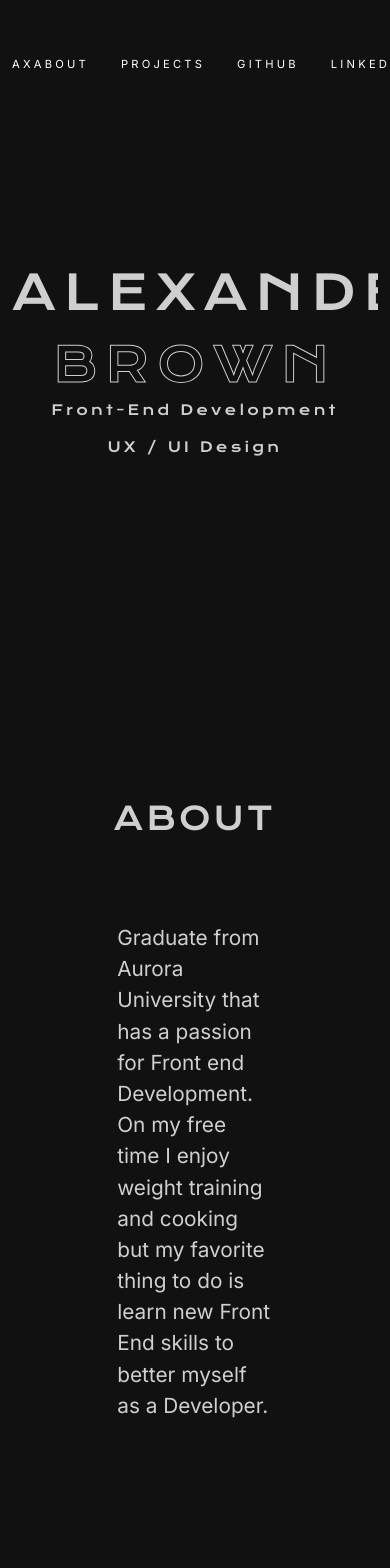
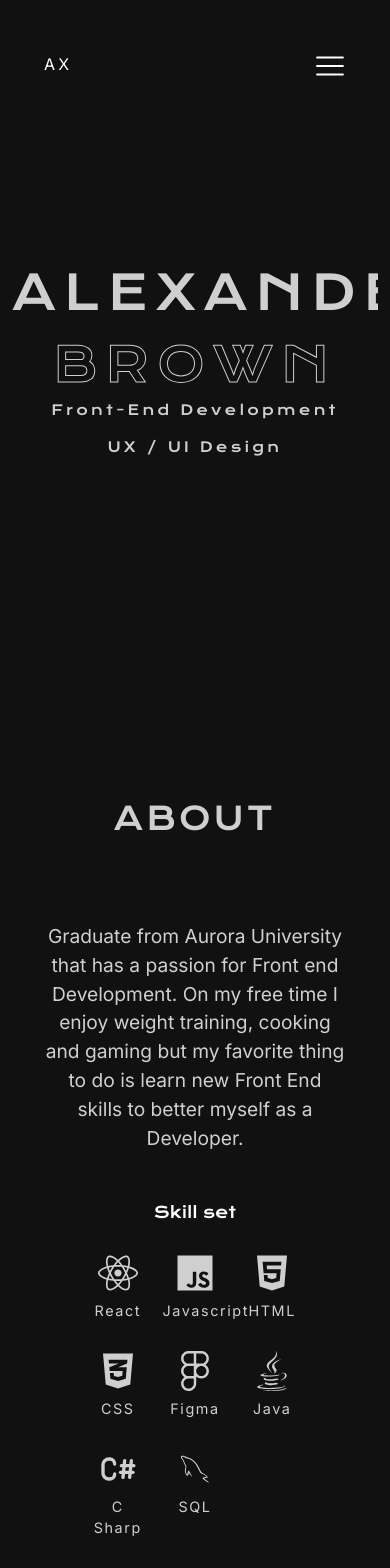
Before and after one commit to AxAnder0095/personalwebsite, a React (Vite) app: page / in a window 390 px wide. Shown: the top 1568 px of the page. Built offline with nearby package versions, Linux system fonts and the light colour scheme.

Commit message:
fixed navbar and added skills

```diff
--- a/src/Icons/Icons.jsx
+++ b/src/Icons/Icons.jsx
@@ -13,6 +13,8 @@ import { DiMysql } from "react-icons/di";
 import { GiCampCookingPot } from "react-icons/gi";
 import { GiWeightLiftingUp } from "react-icons/gi";
 import { IoLogoGameControllerB } from "react-icons/io";
+
+import { FaFigma } from "react-icons/fa";
 
 
 export const Icons = {
@@ -32,6 +34,8 @@ export const Icons = {
     weightIcon: <GiWeightLiftingUp/>,
     gamingIcon: <IoLogoGameControllerB/>,
 
+    figmaIcon: <FaFigma />
+
 
 
 }
--- a/src/views/Home2.jsx
+++ b/src/views/Home2.jsx
@@ -1,13 +1,29 @@
-import {useRef} from "react";
+import {useEffect, useRef, useState} from "react";
 import {Link} from "react-router-dom";
 import './Home2Styles.sass'
 import weatherImage from '../imgs/weatherapp.png'
 import aniImage from '../imgs/animations.png'
 import cactImage from '../imgs/cactpot.png'
 import portImg from '../imgs/port2.png'
+import { RxHamburgerMenu } from "react-icons/rx";
+import {Icons} from "../Icons/Icons.jsx";
 
 
 function Home2() {
+    const [showLinks, setShowLinks] = useState(false);
+
+    useEffect(() => {
+        const handleResize = () => {
+            if (window.innerWidth > 767){
+                setShowLinks(false);
+            }
+        }
+
+        window.addEventListener('resize', handleResize);
+
+        return () => {window.removeEventListener('resize', handleResize);}
+    }, [])
+
     const projRef = useRef(null);
     const aboutRef = useRef(null);
 
@@ -16,8 +32,10 @@ function Home2() {
     }
 
     const handleAbout = () => {
-        aboutRef.current?.scrollIntoView({behavior: 'smooth'})
+        aboutRef.current?.scrollIntoView({behavior: 'smooth', block: "start"})
     }
+
+
 
     return (
         <>
@@ -30,11 +48,14 @@ function Home2() {
                                   <div className={'nav-logo'}>
                                       <Link className={'nav-link'} to={'https://github.com/AxAnder0095'}>AX</Link>
                                   </div>
-                                  <div className={'nav-links'}>
+                                  <div className={'nav-links'} id={showLinks ? 'hidden' : ''}>
                                       <Link className={'nav-link'} to={'/'} onClick={handleAbout}>ABOUT</Link>
                                       <Link className={'nav-link'} to={'/'} onClick={handleProj}>PROJECTS</Link>
                                       <Link className={'nav-link'} to={'https://github.com/AxAnder0095'}>GITHUB</Link>
                                       <Link className={'nav-link'} to={'https://www.linkedin.com/in/alexander-brown-543337216/'}>LINKEDIN</Link>
+                                  </div>
+                                  <div className={'collapse-button-container'}>
+                                      <button className={'collapse-button'} onClick={() => setShowLinks(!showLinks)}><RxHamburgerMenu/></button>
                                   </div>
                               </nav>
                           </header>
@@ -55,9 +76,49 @@ function Home2() {
                                       <p className={'home2-about-title'}>ABOUT</p>
                                       <div className={'home2-about-desc-wrapper'}>
                                           <p className={'home2-about-desc'}>Graduate from Aurora University that has a passion for Front end
-                                              Development. On my free time I enjoy weight training and cooking
+                                              Development. On my free time I enjoy weight training, cooking and gaming
                                               but my favorite thing to do is learn new Front End skills to better
-                                              myself as a Developer.</p>
+                                              myself as a Developer.
+                                          </p>
+                                      </div>
+                                      <div className={'home2-about-skills'}>
+                                          <div className={'home2-about-skills-wrapper'}>
+                                              <p className={'home2-about-skills-title'}>Skill set</p>
+                                              <div className={'home2-about-all-skills'}>
+                                                  <div>
+                                                      <div className={'home2-skill-icon'}>{Icons.reactIcon}</div>
+                                                      <p className={'home2-skill-title'}>React</p>
+                                                  </div>
+                                                  <div>
+                                                      <div className={'home2-skill-icon'}>{Icons.jsIcon}</div>
+                                                      <p className={'home2-skill-title'}>Javascript</p>
+                                                  </div>
+                                                  <div>
+                                                      <div className={'home2-skill-icon'}>{Icons.htmlIcon}</div>
+                                                      <p className={'home2-skill-title'}>HTML</p>
+                                                  </div>
+                                                  <div>
+                                                      <div className={'home2-skill-icon'}>{Icons.cssIcon}</div>
+                                                      <p className={'home2-skill-title'}>CSS</p>
+                                                  </div>
+                                                  <div>
+                                                      <div className={'home2-skill-icon'}>{Icons.figmaIcon}</div>
+                                                      <p className={'home2-skill-title'}>Figma</p>
+                                                  </div>
+                                                  <div>
+                                                      <div className={'home2-skill-icon'}>{Icons.javaIcon}</div>
+                                                      <p className={'home2-skill-title'}>Java</p>
+                                                  </div>
+                                                  <div>
+                                                      <div className={'home2-skill-icon'}>{Icons.csharpIcon}</div>
+                                                      <p className={'home2-skill-title'}>C Sharp</p>
+                                                  </div>
+                                                  <div>
+                                                      <div className={'home2-skill-icon'}>{Icons.sqlIcon}</div>
+                                                      <p className={'home2-skill-title'}>SQL</p>
+                                                  </div>
+                                              </div>
+                                          </div>
                                       </div>
                                   </div>
                               </section>
--- a/src/views/Home2Styles.css
+++ b/src/views/Home2Styles.css
@@ -69,6 +69,23 @@
   justify-content: center;
   align-items: center;
   gap: 2rem;
+}
+
+#hidden {
+  right: 0;
+  transition: 500ms ease-out;
+  background-color: #111111;
+}
+
+.collapse-button-container {
+  display: none;
+}
+
+.collapse-button {
+  border: none;
+  background-color: #111111;
+  color: white;
+  font-size: 2rem;
 }
 
 .home2-main {
@@ -165,12 +182,49 @@
   width: 60%;
   padding: 2rem;
   border-radius: 10px;
+  text-align: center;
 }
 
 .home2-about-desc-wrapper {
   width: 100%;
   display: flex;
   justify-content: center;
+}
+
+.home2-about-skills {
+  width: 100%;
+  display: flex;
+  justify-content: center;
+}
+
+.home2-about-skills-wrapper {
+  width: 60%;
+}
+
+.home2-about-all-skills {
+  display: grid;
+  grid-template-columns: repeat(8, minmax(0, 1fr));
+  grid-column-gap: 0.75rem;
+  width: 100%;
+  opacity: 0.8;
+}
+.home2-about-all-skills div {
+  text-align: center;
+}
+
+.home2-skill-icon {
+  font-size: 4rem;
+}
+
+.home2-skill-title {
+  font-size: 0.9rem;
+  letter-spacing: 0.1rem;
+}
+
+.home2-about-skills-title {
+  font-family: "Krona One", "Inter", Arial, sans-serif;
+  font-size: 1rem;
+  text-align: center;
 }
 
 .home2-projects-section-wrapper {
@@ -275,12 +329,26 @@
   margin-bottom: 0.2rem;
 }
 
+@media (max-width: 1200px) {
+  .home2-skill-title {
+    font-size: 0.8rem;
+  }
+}
 @media (max-width: 1024px) {
   .first-name {
     font-size: 4rem;
   }
   .last-name {
     font-size: 4rem;
+  }
+  .home2-skill-icon {
+    font-size: 3rem;
+  }
+  .home2-skill-title {
+    font-size: 1rem;
+  }
+  .home2-about-all-skills {
+    grid-template-columns: repeat(4, minmax(0, 1fr));
   }
 }
 @media (max-width: 767px) {
@@ -297,7 +365,46 @@
     width: 70%;
   }
   .home2-nav {
-    font-size: 0.7rem;
+    justify-content: space-between;
+  }
+  .collapse-button-container {
+    display: flex;
+    align-items: center;
+    padding-right: 2rem;
+  }
+  .nav-logo {
+    font-size: 1rem;
+    padding-left: 2rem;
+  }
+  .nav-links {
+    position: fixed;
+    flex-direction: column;
+    right: -100%;
+    top: 8rem;
+    background-color: #111111;
+    width: 50%;
+    height: 100%;
+    transition: 500ms ease-out;
+    justify-content: flex-start;
+    padding-top: 2rem;
+  }
+  .home2-about-all-skills {
+    grid-template-columns: repeat(3, minmax(0, 1fr));
+  }
+  .home2-skill-icon {
+    font-size: 2.5rem;
+  }
+  .home2-skill-title {
+    font-size: 0.9rem;
+  }
+  .home2-about-desc {
+    margin-top: 2rem;
+    font-size: 1.2rem;
+    opacity: 0.8;
+    width: 6100%;
+    padding: 2rem;
+    border-radius: 10px;
+    text-align: center;
   }
 }
 
--- a/src/views/Home2Styles.sass
+++ b/src/views/Home2Styles.sass
@@ -69,6 +69,20 @@ $large-desktop: 1400px
   justify-content: center
   align-items: center
   gap: 2rem
+
+#hidden
+  right: 0
+  transition: 500ms ease-out
+  background-color: #111111
+
+.collapse-button-container
+  display: none
+
+.collapse-button
+  border: none
+  background-color: #111111
+  color: white
+  font-size: 2rem
 
 .home2-main
   width: 100%
@@ -157,12 +171,44 @@ $large-desktop: 1400px
   width: 60%
   padding: 2rem
   border-radius: 10px
+  text-align: center
 
 .home2-about-desc-wrapper
   width: 100%
   display: flex
   justify-content: center
 
+.home2-about-skills
+  width: 100%
+  display: flex
+  justify-content: center
+
+.home2-about-skills-wrapper
+  //border: 1px solid white
+  width: 60%
+
+.home2-about-all-skills
+  display: grid
+  grid-template-columns: repeat(8, minmax(0, 1fr))
+  grid-column-gap: 0.75rem
+  width: 100%
+  opacity: 0.8
+
+  div
+    text-align: center
+
+.home2-skill-icon
+  font-size: 4rem
+
+.home2-skill-title
+  font-size: 0.9rem
+  letter-spacing: 0.1rem
+
+
+.home2-about-skills-title
+  font-family: 'Krona One', 'Inter', Arial, sans-serif
+  font-size: 1rem
+  text-align: center
 
 .home2-projects-section-wrapper
   margin-top: 20rem
@@ -256,12 +302,26 @@ $large-desktop: 1400px
   margin-top: 0
   margin-bottom: 0.2rem
 
+@media (max-width: $desktop)
+  .home2-skill-title
+    font-size: 0.8rem
+
 @media (max-width: $small-screen)
   .first-name
     font-size: 4rem
 
   .last-name
     font-size: 4rem
+
+  .home2-skill-icon
+    font-size: 3rem
+
+  .home2-skill-title
+    font-size: 1rem
+
+  .home2-about-all-skills
+    grid-template-columns: repeat(4, minmax(0, 1fr))
+
 
 @media (max-width: $tablet)
   .home2-projects-grid
@@ -277,4 +337,43 @@ $large-desktop: 1400px
     width: 70%
 
   .home2-nav
-    font-size: 0.7rem
+    justify-content: space-between
+
+  .collapse-button-container
+    display: flex
+    align-items: center
+    padding-right: 2rem
+
+  .nav-logo
+    font-size: 1rem
+    padding-left: 2rem
+
+  .nav-links
+    position: fixed
+    flex-direction: column
+    right: -100%
+    top: 8rem
+    background-color: #111111
+    width: 50%
+    height: 100%
+    transition: 500ms ease-out
+    justify-content: flex-start
+    padding-top: 2rem
+
+  .home2-about-all-skills
+    grid-template-columns: repeat(3, minmax(0, 1fr))
+
+  .home2-skill-icon
+    font-size: 2.5rem
+
+  .home2-skill-title
+    font-size: 0.9rem
+
+  .home2-about-desc
+    margin-top: 2rem
+    font-size: 1.2rem
+    opacity: 0.8
+    width: 6100%
+    padding: 2rem
+    border-radius: 10px
+    text-align: center
```
Also changed, not shown: src/components/Navbar.jsx (+18 -18 lines), 1 other file (tests, documents, lock files or other folders).
